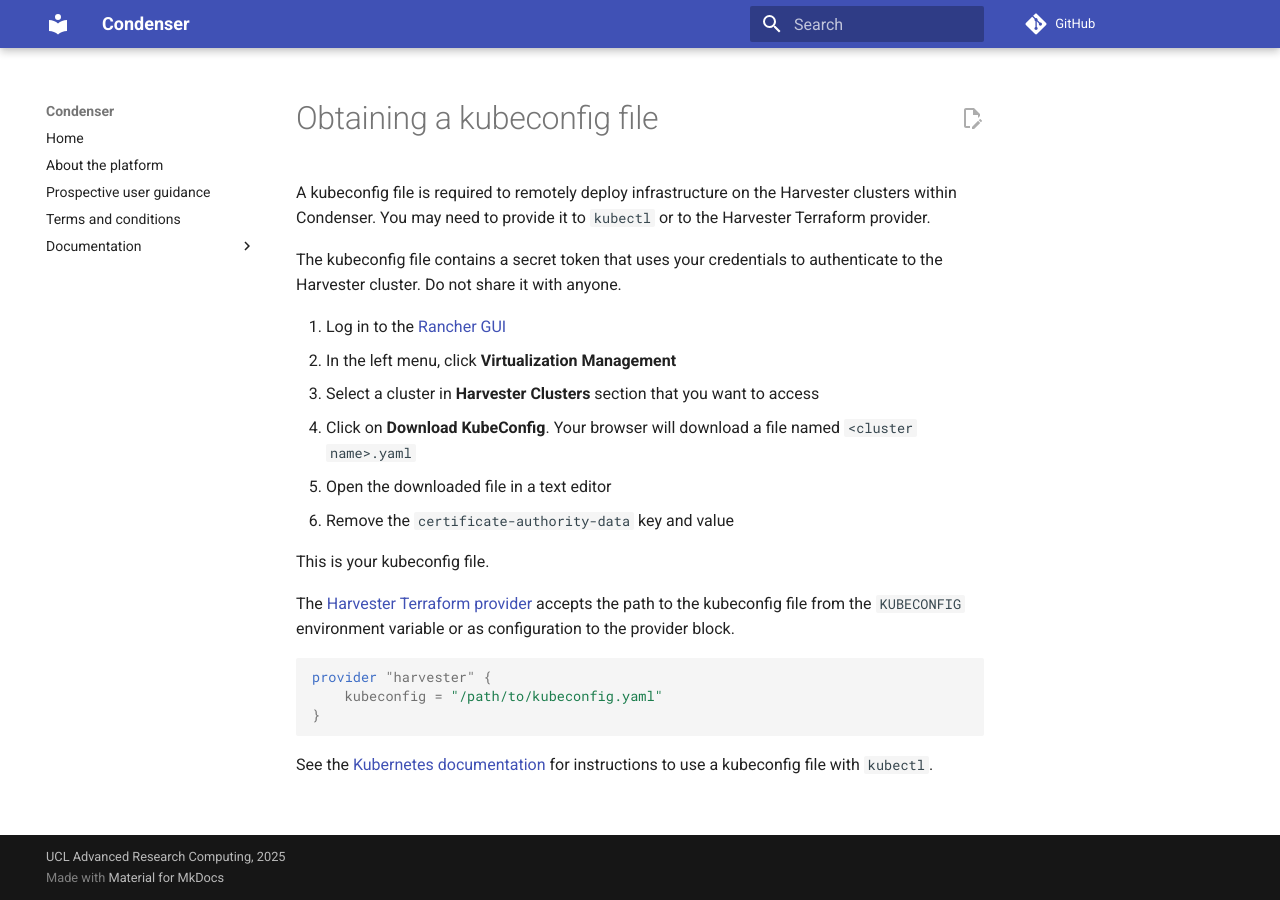
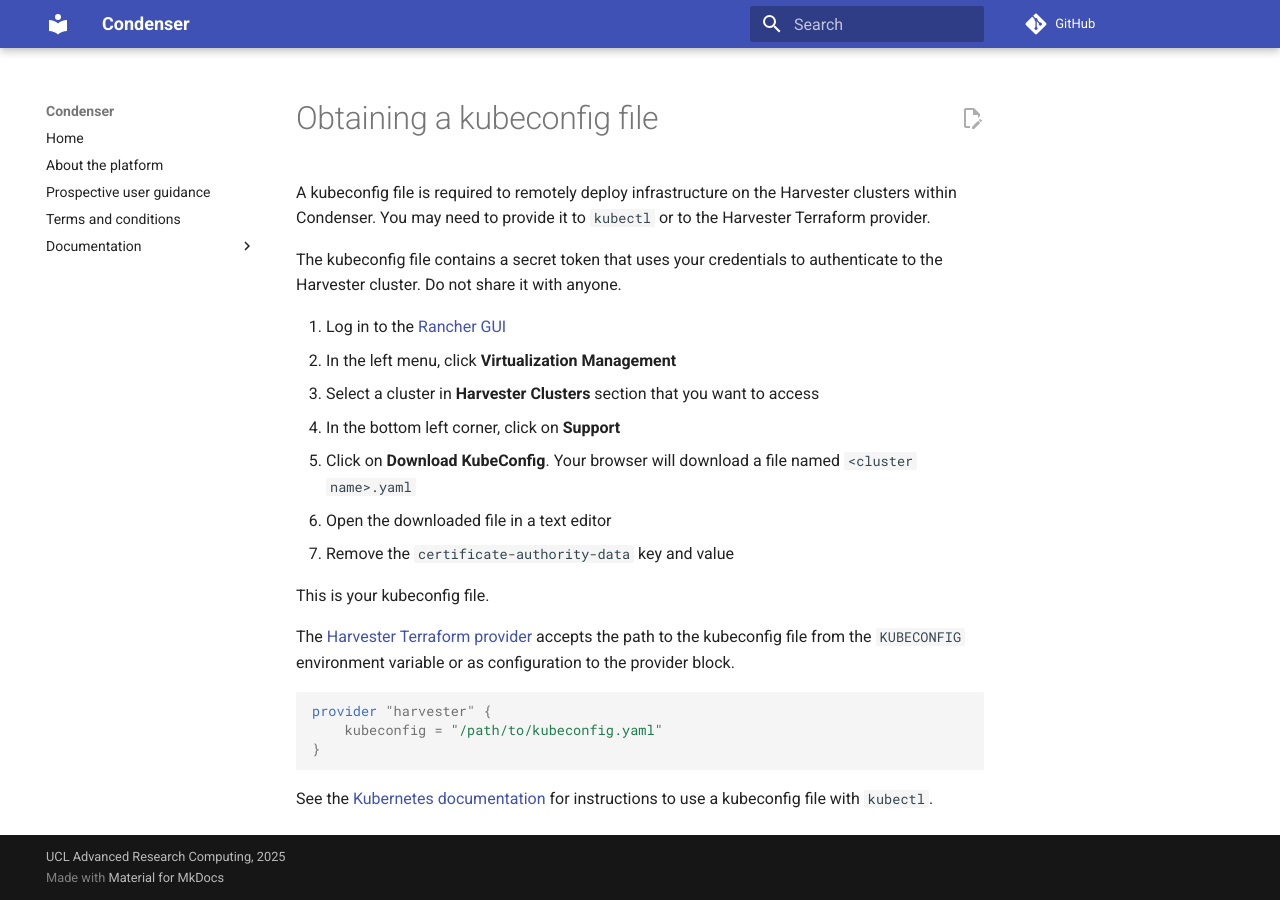
Before and after one commit to UCL-ARC/condenser-mkdocs, an MkDocs documentation site: the page built from docs/stubs/kubeconfig.md, in a window 1280 px wide. Built offline with MkDocs 1.6.1 and Material for MkDocs 9.7.7, drawn with Linux system fonts in a browser that asks for light colours; comment, search, counter and statistics services are not loaded.

Commit message:
Still need to go to the cluster's support page

```diff
--- a/docs/stubs/kubeconfig.md
+++ b/docs/stubs/kubeconfig.md
@@ -14,10 +14,11 @@
 1. Log in to the [Rancher GUI](https://rancher.condenser.arc.ucl.ac.uk/)
 2. In the left menu, click **Virtualization Management**
 3. Select a cluster in **Harvester Clusters** section that you want to access
-4. Click on **Download KubeConfig**. Your browser will download a file named
+4. In the bottom left corner, click on **Support**
+5. Click on **Download KubeConfig**. Your browser will download a file named
 `<cluster name>.yaml`
-5. Open the downloaded file in a text editor
-6. Remove the `certificate-authority-data` key and value
+6. Open the downloaded file in a text editor
+7. Remove the `certificate-authority-data` key and value
 
 This is your kubeconfig file.
 
```
